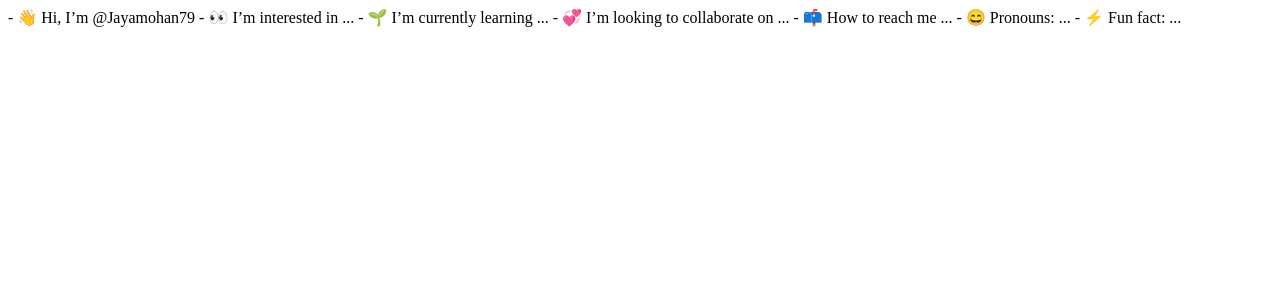
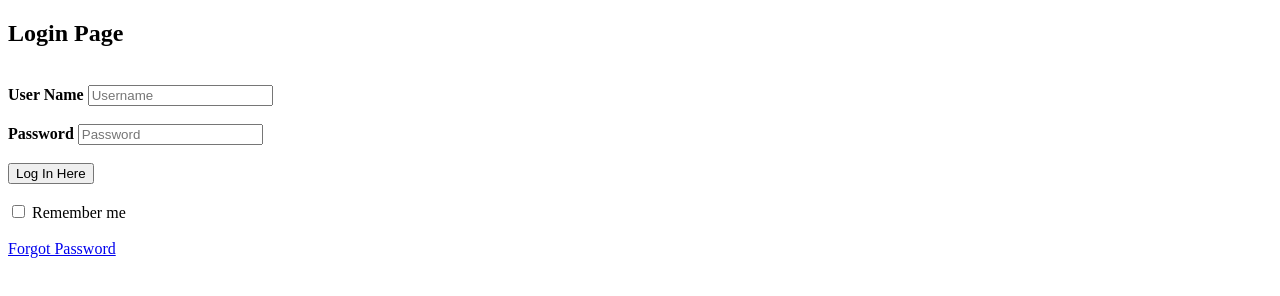
Before and after one commit to Jayamohan79/Jayamohan79, a plain HTML site: page Index.html in a window 1280 px wide. Drawn offline with Linux system fonts and the light colour scheme.

Commit message:
Index.html

```diff
--- a/Index.html
+++ b/Index.html
@@ -1,12 +1,31 @@
-- 👋 Hi, I’m @Jayamohan79
-- 👀 I’m interested in ...
-- 🌱 I’m currently learning ...
-- 💞️ I’m looking to collaborate on ...
-- 📫 How to reach me ...
-- 😄 Pronouns: ...
-- ⚡ Fun fact: ...
+<!DOCTYPE html>
+<html>
+<head>
+<title>Login Form</title>
+<link rel="stylesheet" type="text/css" href="style.css">
+</head>
+<body>
+<h2>Login Page</h2><br>
+<div class="login">
+<form id="login" method="get" action="login.php">
+<label><b>User Name
+</b>
+</label>
+<input type="text" name="Uname" id="Uname" placeholder="Username">
+<br><br>
+<label><b>Password
+</b>
+</label>
+<input type="Password" name="Pass" id="Pass" placeholder="Password">
+<br><br>
+<input type="button" name="log" id="log" value="Log In Here">
+<br><br>
+<input type="checkbox" id="check">
+<span>Remember me</span>
+<br><br>
 
-<!---
-Jayamohan79/Jayamohan79 is a ✨ special ✨ repository because its `README.md` (this file) appears on your GitHub profile.
-You can click the Preview link to take a look at your changes.
---->
+<a href="#">Forgot Password</a>
+</form>
+</div>
+</body>
+                   </html
```
